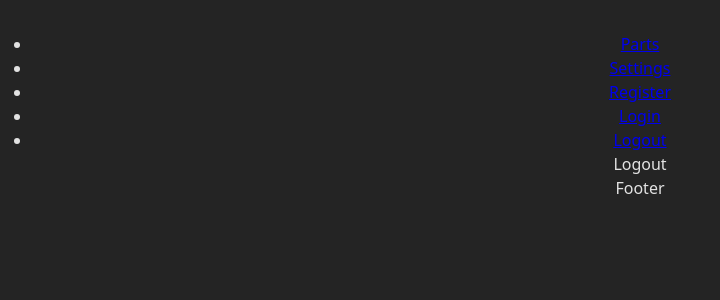
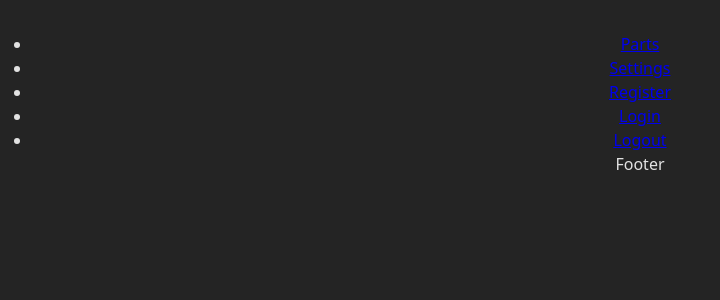
Before and after one commit to MSRMatrix/storage-list-frontend, a React app: page /logout in a window 1280 px wide. Shown: the top 300 px of the page, without its empty margins (0-720 px from the left). Built offline with nearby package versions, Linux system fonts and the light colour scheme; no server answers; the HTML template or start-up script is replaced by a standard one.

Commit message:
add comment in logout

```diff
--- a/src/pages/Logout.jsx
+++ b/src/pages/Logout.jsx
@@ -1,7 +1,14 @@
+import { useState } from "react";
+
 const Logout = () => {
+
+    const isLogOut = useState(false)
+
+    // Ein Confirm oder ein Fenster dass dann fragt ob man sich ausloggen will
+
+
     return(
         <>
-    Logout
         </>
 
     )
```
